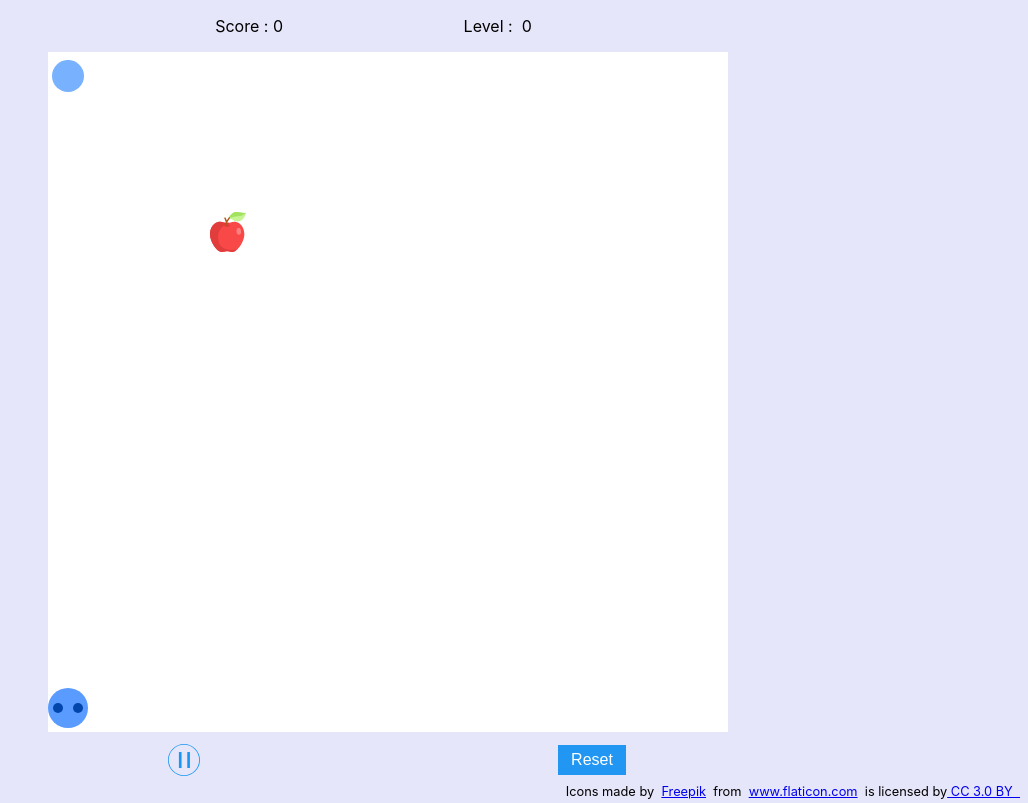
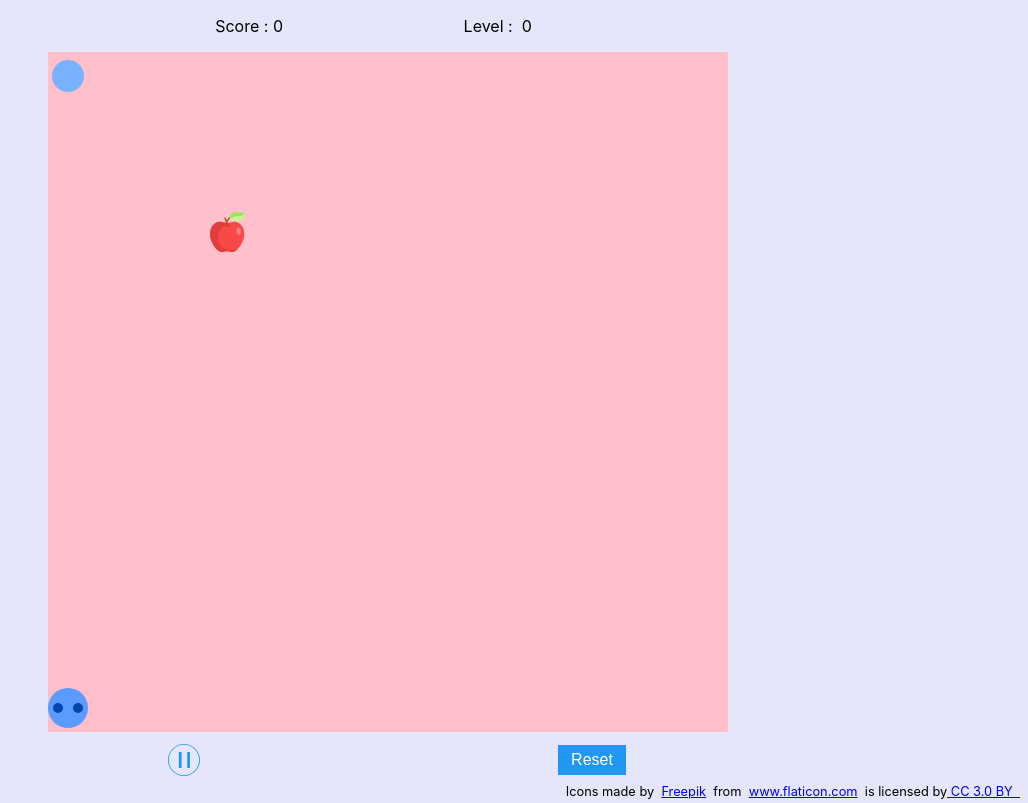
Before and after one commit to sebinbenjamin/react-snakegame, a React (Create React App) app: page / in a window 1280 px wide. Shown: the whole page, without its empty margins (252-1280 px from the left). Built offline with nearby package versions, Linux system fonts and the light colour scheme.

Commit message:
temp change for demo

```diff
--- a/src/Components/App.jsx
+++ b/src/Components/App.jsx
@@ -6,7 +6,7 @@ import GameProgress from "./GameProgress/GameProgress";
 import PlayArea from "./PlayArea/PlayArea";
 import GameControls from "./GameControls/GameControls";
 import Attribution from "./Attribution/Attribution";
-import { LEVELUP_SCORE, GAMEOVER_RESET_INTERVAL } from "../Constants/misc";
+import { LEVELUP_SCORE } from "../Constants/misc";
 import styles from "./App.module.css";
 
 const initialState = {
--- a/src/Components/PlayArea/PlayArea.module.css
+++ b/src/Components/PlayArea/PlayArea.module.css
@@ -4,5 +4,5 @@
   height: 85vh;
   position: relative;
   margin: auto;
-  background-color: white;
+  background-color: pink;
 }
```
